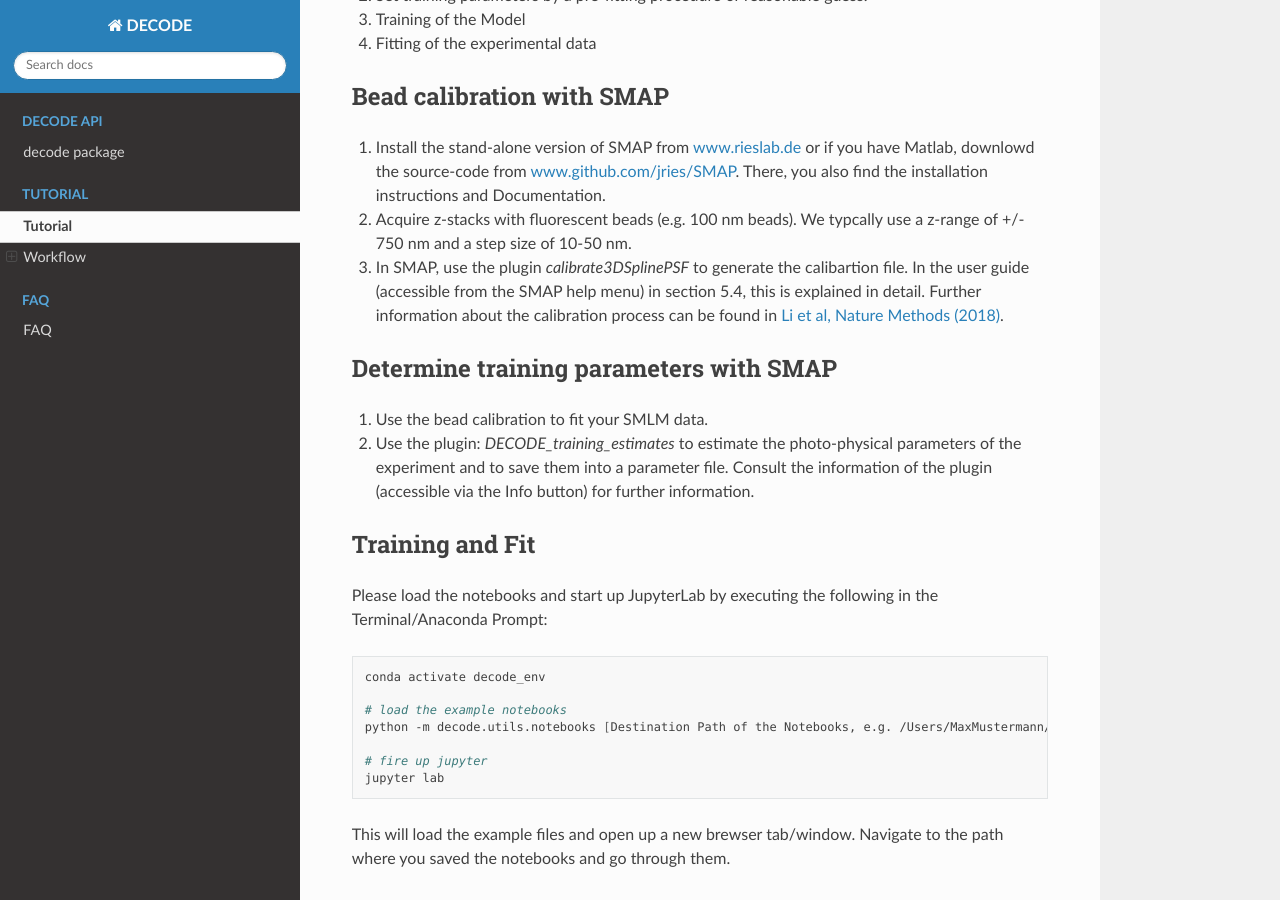
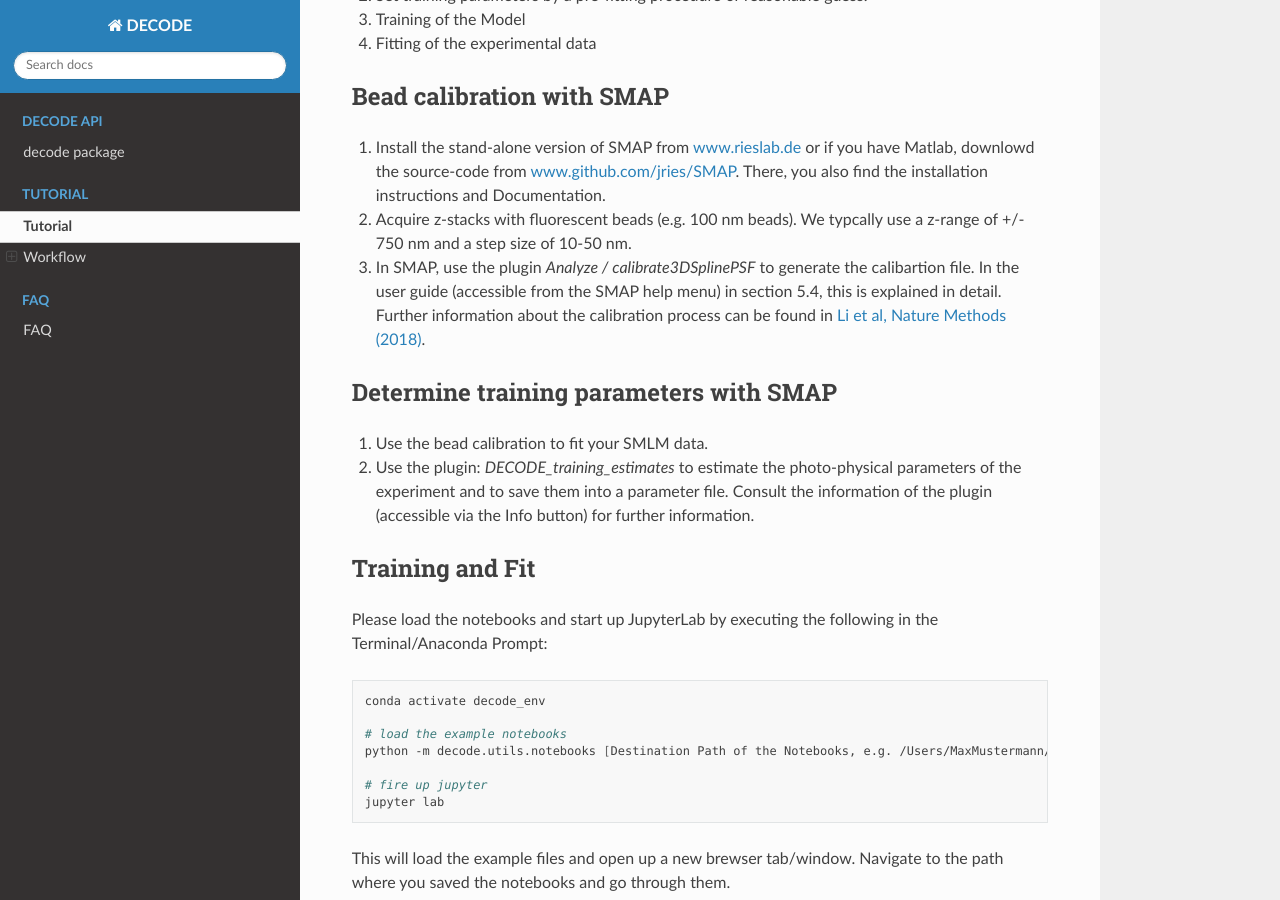
Before and after one commit to TuragaLab/DECODE, a Sphinx documentation site: the page built from docs/source/tutorial.md, in a window 1280 px wide and 900 px high, scrolled down 381 px. Built offline with Sphinx 7.4.7 and the Read the Docs theme 2.0.0, drawn with Linux system fonts in a browser that asks for light colours.

Commit message:
Clearify docs

```diff
--- a/docs/source/tutorial.md
+++ b/docs/source/tutorial.md
@@ -11,7 +11,7 @@ The repeating pattern of working with this package is
 ### Bead calibration with SMAP
 1. Install the stand-alone version of SMAP from [www.rieslab.de](www.rieslab.de) or if you have Matlab, downlowd the source-code from [www.github.com/jries/SMAP](www.github.com/jries/SMAP). There, you also find the installation instructions and Documentation.
 2. Acquire z-stacks with fluorescent beads (e.g. 100 nm beads). We typcally use a z-range of +/- 750 nm and a step size of 10-50 nm.
-3. In SMAP, use the plugin *calibrate3DSplinePSF* to generate the calibartion file. In the user guide (accessible from the SMAP help menu) in section 5.4, this is explained in detail. Further information about the calibration process can be found in [Li et al, Nature Methods (2018)](https://doi.org/10.1038/nmeth.4661).
+3. In SMAP, use the plugin *Analyze / calibrate3DSplinePSF* to generate the calibartion file. In the user guide (accessible from the SMAP help menu) in section 5.4, this is explained in detail. Further information about the calibration process can be found in [Li et al, Nature Methods (2018)](https://doi.org/10.1038/nmeth.4661).
 
 ### Determine training parameters with SMAP
 1. Use the bead calibration to fit your SMLM data.
```
